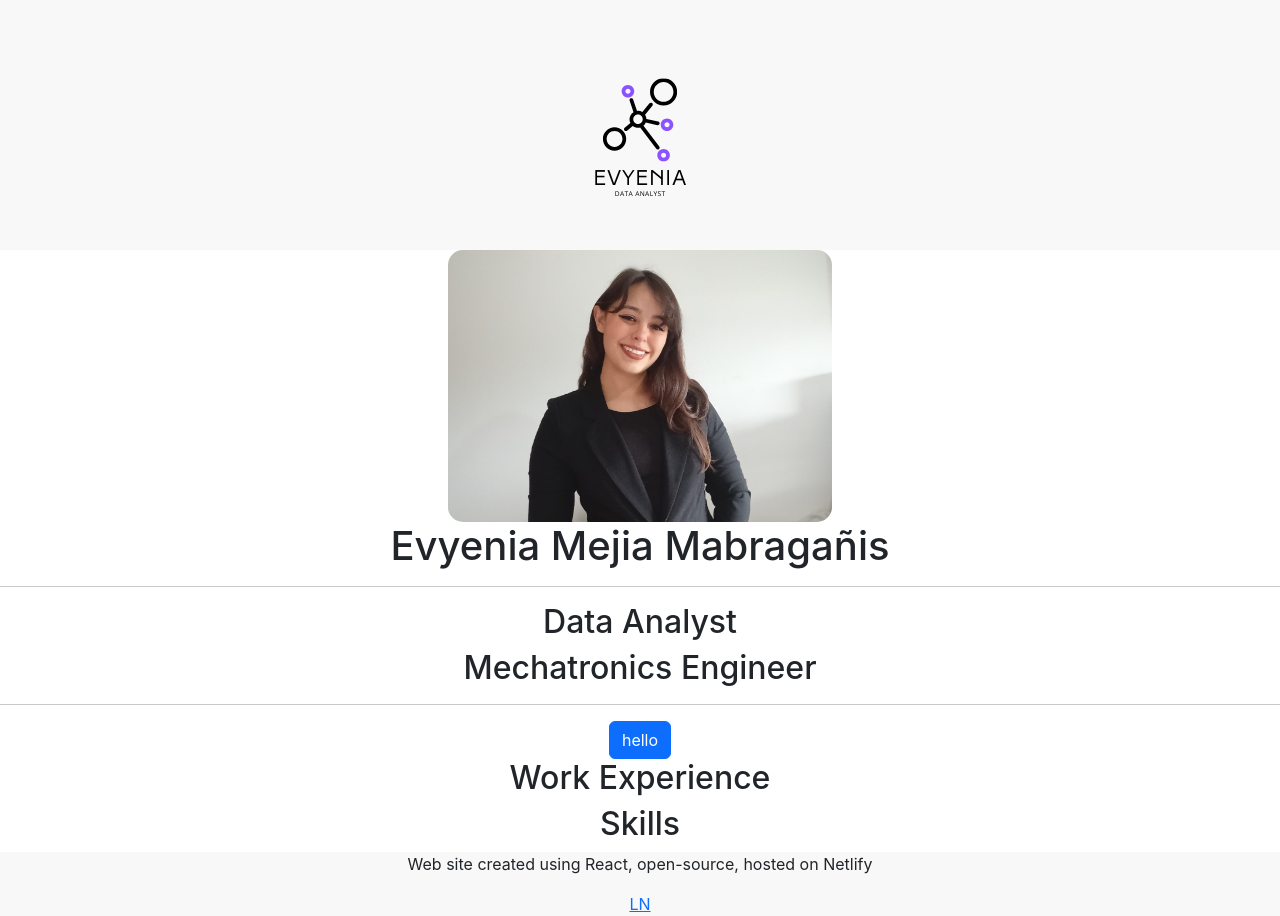
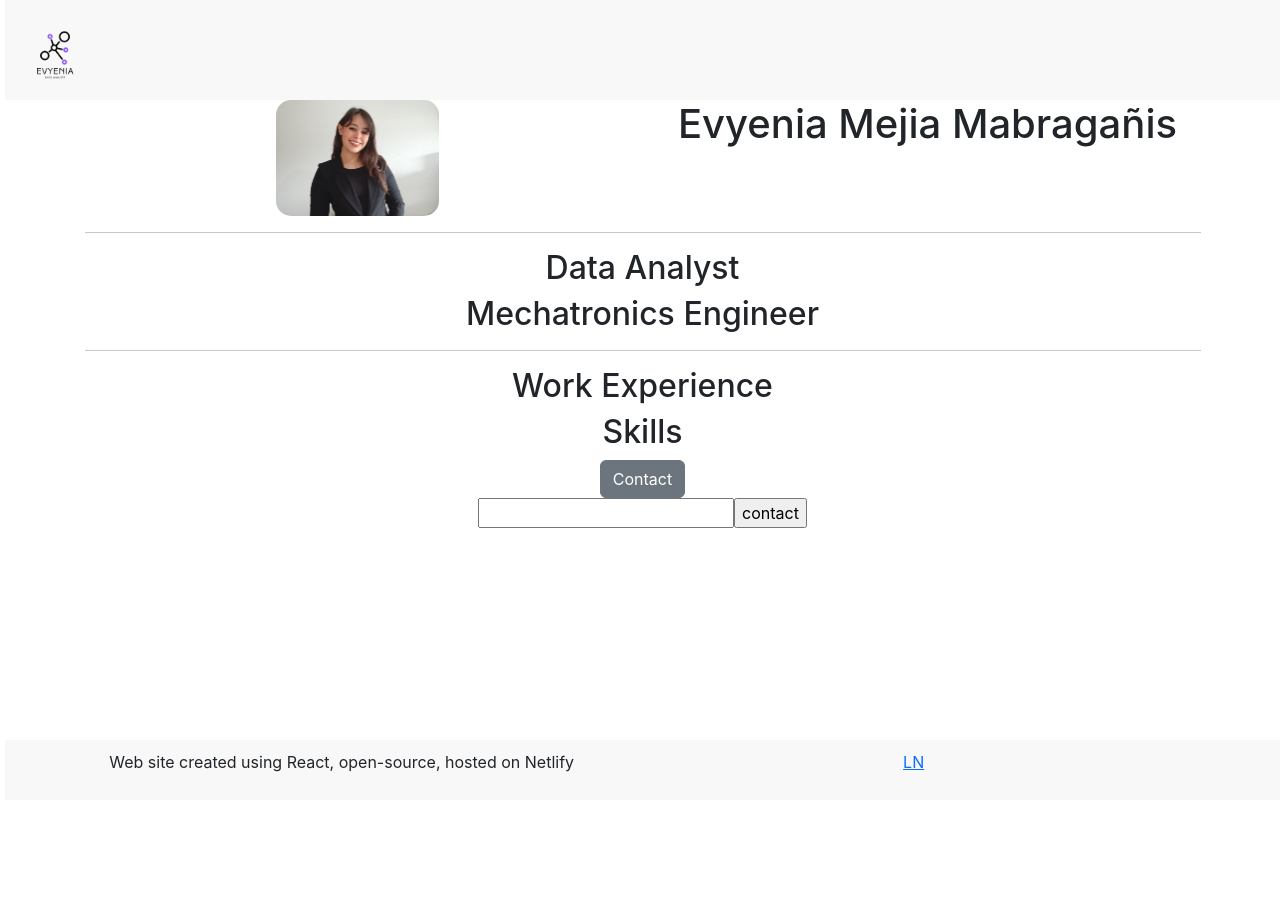
Before and after one commit to sorim492/portafolio-evyi, a React (Create React App) app: page / in a window 1280 px wide. After the commit the page ends 800 px from the top, so only its background shows below. Built offline with nearby package versions, Linux system fonts and the light colour scheme.

Commit message:
update css format and add new sections

```diff
--- a/src/App.css
+++ b/src/App.css
@@ -1,24 +1,42 @@
-.App {
-  text-align: center;
+:root{
+  --primary-color: #7745FF;
 }
 
-.App-header {
+Footer{
+  position: absolute;
+  bottom: 0;
   background-color: #f8f8f8;
-  display: flex;
-  flex-direction: column;
-  align-items: center;
-  justify-content: center;
-  font-size: calc(10px + 2vmin);
-  color: #7745FF;
+  width: 100%;
+  min-height: 30px;
+}
+
+footer .container{
+  margin-left: 5px;
+  text-align: center;
+  padding: 10px;
+}
+
+.App {
+  margin-left: 5px;
+}
+
+.App-logo{
+  width: 100px;
+  height: auto;
 }
 
 .App-link {
   color: #6f13f0;
 }
 
-.App-footer{
+.header{
   background-color: #f8f8f8;
-  min-height: 30px;
+  color: var(--primary-color);
+  height: 100px;
+}
+
+.main{
+  text-align: center;
 }
 
 .main img{
--- a/src/App.js
+++ b/src/App.js
@@ -5,15 +5,23 @@ import Main from './Main';
 function App() {
   return (
     <div className="App">
-      <header className="App-header">
+      <header>
         <Header/>
       </header>
       <main>
         <Main/>
       </main>
-      <footer className='App-footer'>
-        <p>Web site created using React, open-source, hosted on Netlify</p>
-        <a href='https://www.linkedin.com/in/evyeniamm/' target='_blank' rel="noreferrer">LN</a>
+      <footer>
+        <div className='container'>
+          <div className='row'>
+            <div className='col-7'>
+              <p>Web site created using React, open-source, hosted on Netlify</p>
+            </div>
+            <div className='col-5'>
+              <a href='https://www.linkedin.com/in/evyeniamm/' target='_blank' rel="noreferrer">LN</a>
+            </div>
+          </div>
+        </div>
       </footer>
     </div>
   );
--- /dev/null
+++ b/src/Contact.js
@@ -0,0 +1,19 @@
+import React from "react";
+
+export default function Contact(){
+
+function Contact(event){
+    alert("hello")
+}
+
+    return(
+        <div className="contact">
+            <button className="btn btn-secondary" onClick={Contact}>Contact</button>
+            <br/>
+            <form>
+                <input type="text"/>
+                <input type="submit" value="contact"/>
+            </form>
+        </div>
+    )
+}
--- a/src/Main.js
+++ b/src/Main.js
@@ -1,20 +1,31 @@
 import React from "react";
 import Work from "./Work";
 import Skills from "./Skills";
+import Contact from "./Contact";
 import foto from "./foto.jpeg";
 
 export default function Main(){
     return(
         <div className="main">
+            <div className="container">
+                <div className="row">
+                    <div className="col-6">
                         <img src={foto} alt="personal" className="img-fluid"/>
+                    </div>
+                    <div className="col-6">
                         <h1>Evyenia Mejia Mabragañis</h1>
+                    </div>
+                </div>
                 <hr/>
                     <h2>Data Analyst</h2>
                     <h2>Mechatronics Engineer</h2>
                     <hr/>
-            <button className="btn btn-primary">hello</button>
                     <Work/>
                     <Skills/>
+                    <div>
+                    <Contact/>
+                    </div>
+            </div>
         </div>
     )
 }
```
Also changed, not shown: src/Certificates.js (added, +9 -0 lines), src/Projects.js (added, +9 -0 lines). Lines whose indentation alone changed are shown as unchanged.
